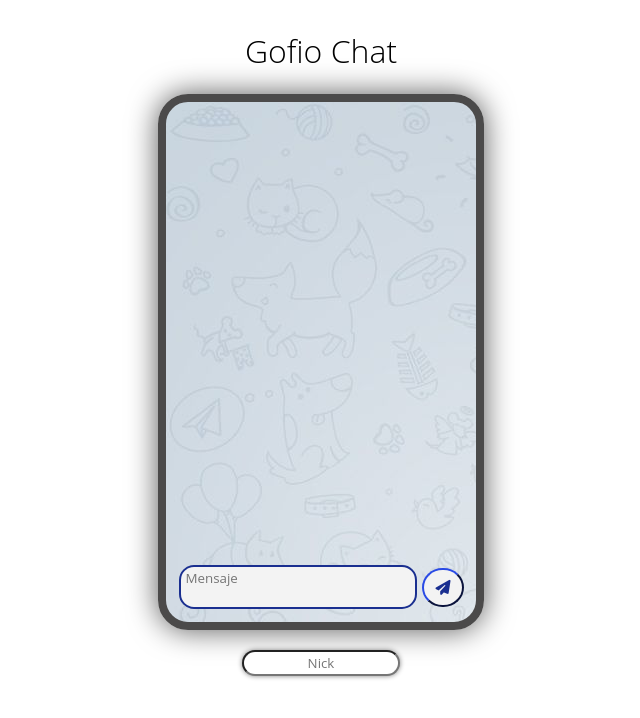
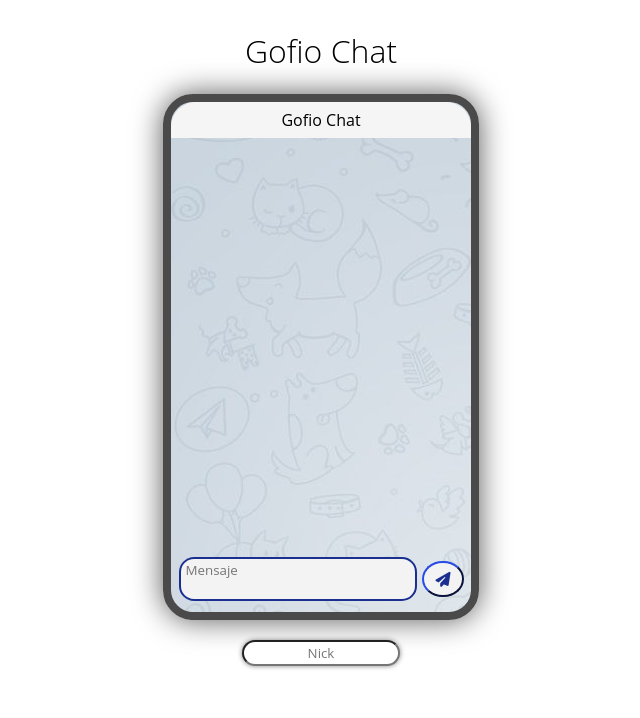
Before and after one commit to AdrianSocasToledo/ChatExample, a website: page client/index.html in a window 1280 px wide. Shown: the whole page, without its empty margins (319-959 px from the left). Drawn offline with nearby package versions, Linux system fonts and the light colour scheme; no server answers.

Commit message:
sin scrollbar

```diff
--- a/client/index.html
+++ b/client/index.html
@@ -14,6 +14,8 @@
   <div class="container">
     <h1>Gofio Chat</h1>
     <div class="pantalla">
+      <div class="cabecera">Gofio Chat</div>
+
       <div id="messages"></div>
 
       <div class="infoEnviar">
@@ -23,6 +25,7 @@
         </form>
       </div>
     </div>
+
 
     <form class="nickBox" onsubmit="return addMessage(this);">
       <input id="nickname" type="text" placeholder="Nick">
--- a/client/styles.css
+++ b/client/styles.css
@@ -26,11 +26,22 @@ h1 {
   display: flex;
   flex-direction: column;
   align-items: center;
-  padding: 10px 5px;
+  /* padding: 10px 5px; */
+  padding-bottom: 10px;
 
   border: 8px solid rgb(75, 74, 74);
   border-radius: 30px;
   box-shadow: 0px 0px 30px rgb(88, 88, 88) ;
+}
+
+
+.cabecera {
+  padding: -10px -5px;
+  height: 40px;
+  width: 100%;
+  background-color: rgb(245, 245, 245);
+  margin-bottom: 5px;
+  border-radius: 25px 25px 0px 0px;
 }
 
 #messages{
@@ -43,8 +54,11 @@ h1 {
   width: 95%;
   height: 90%;
   border-radius: 2px;
-  overflow-y: auto ;
+  overflow-y: scroll ;
+}
 
+#messages::-webkit-scrollbar {
+  color: transparent;
 }
 
 .message{
@@ -62,7 +76,6 @@ h1 {
 
 .infoEnviar {
   margin-top: 10px;
-  /* background-color: red; */
   width: 95%;
   height: 10%;
 
```
